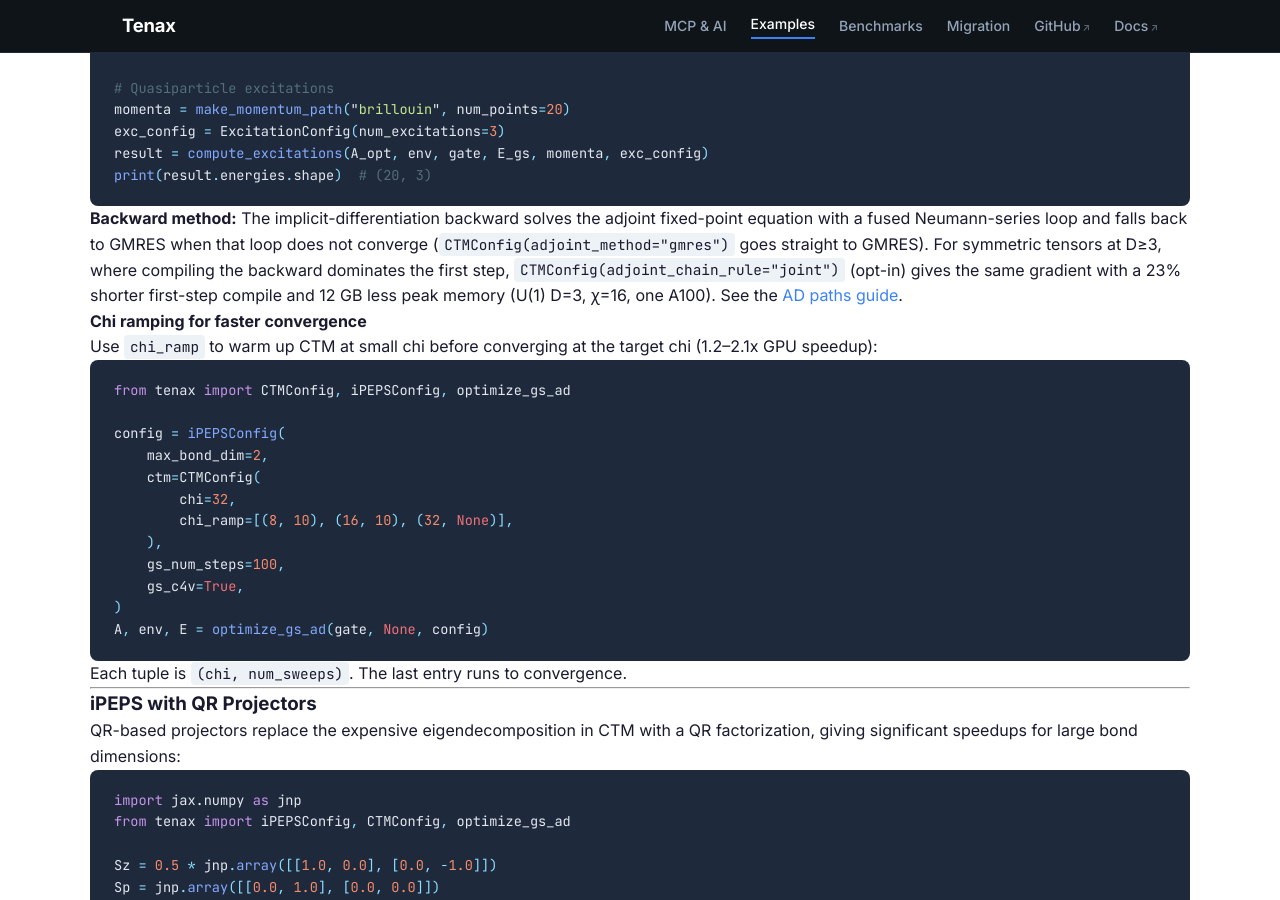
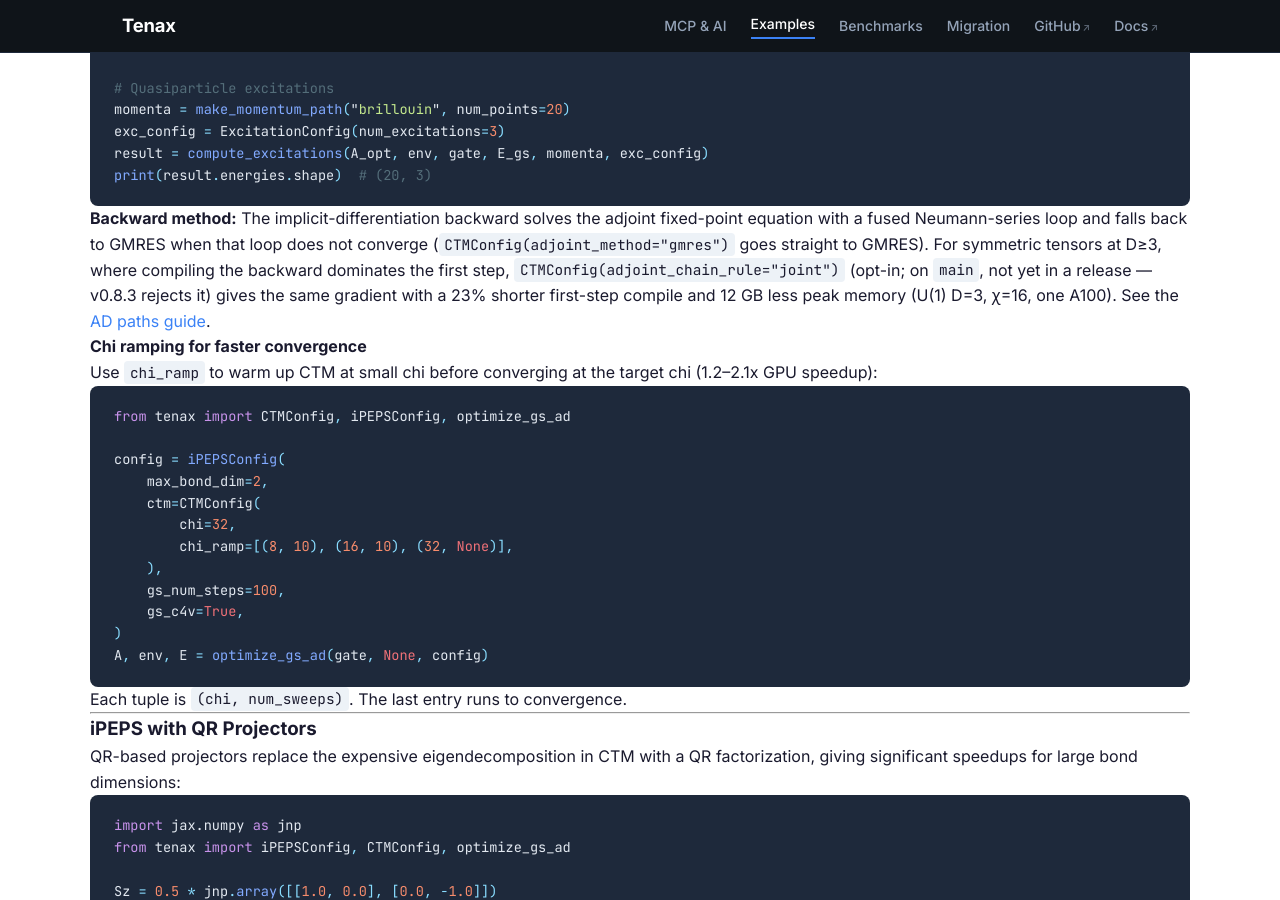
Before and after one commit to tenax-lab/tenax-lab.github.io, a Jekyll site: the page built from examples.md, in a window 1280 px wide and 900 px high, scrolled down 3508 px. Built offline with Jekyll 4.4.1, drawn with Linux system fonts in a browser that asks for light colours.

Commit message:
docs: mark adjoint_chain_rule as unreleased (v0.8.3 rejects it)
Codex review of #11: readers following `pip install tenax-tn` get v0.8.3, which has adjoint_method but not adjoint_chain_rule.

Co-Authored-By: Claude Opus 5.5 <noreply@anthropic.com>
Claude-Session: https://claude.ai/code/session_01QJU38nnL8t1KQvWs6VTTVg

```diff
--- a/examples.md
+++ b/examples.md
@@ -212,7 +212,7 @@ print(result.energies.shape)  # (20, 3)
 > back to GMRES when that loop does not converge (`CTMConfig(adjoint_method="gmres")`
 > goes straight to GMRES). For symmetric tensors at D≥3, where compiling the
 > backward dominates the first step, `CTMConfig(adjoint_chain_rule="joint")`
-> (opt-in) gives the same gradient with a 23% shorter first-step compile and
+> (opt-in; on `main`, not yet in a release — v0.8.3 rejects it) gives the same gradient with a 23% shorter first-step compile and
 > 12 GB less peak memory (U(1) D=3, χ=16, one A100). See the
 > [AD paths guide](https://github.com/tenax-lab/tenax/blob/main/docs/guide/algorithms/ipeps_ad_paths.md).
 
```
